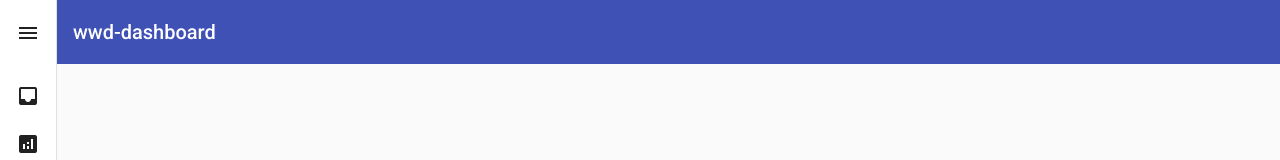
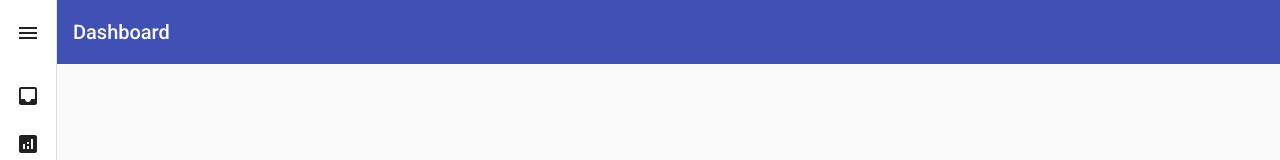
Before and after one commit to wipwd/wwd-dashboard, an Angular app in the folder frontend/: page / in a window 1280 px wide. Shown: the top 160 px of the page. Built offline with nearby package versions, Linux system fonts and the light colour scheme.

Commit message:
frontend: rename app from angular's default
Signed-off-by: Joao Eduardo Luis <joao@wipwd.dev>

```diff
--- a/frontend/src/app/app.component.ts
+++ b/frontend/src/app/app.component.ts
@@ -6,5 +6,5 @@ import { Component } from '@angular/core';
   styleUrls: ['./app.component.scss']
 })
 export class AppComponent {
-  title = 'wwd-dashboard';
+  title = 'wip:wd Dashboard';
 }
--- a/frontend/src/app/dashboard/dashboard.component.html
+++ b/frontend/src/app/dashboard/dashboard.component.html
@@ -40,7 +40,7 @@
         *ngIf="isHandset$ | async">
         <mat-icon aria-label="Side nav toggle icon">menu</mat-icon>
       </button>
-      <span>wwd-dashboard</span>
+      <span>Dashboard</span>
     </mat-toolbar>
     <!-- Add Content Here -->
     <router-outlet></router-outlet>
```
